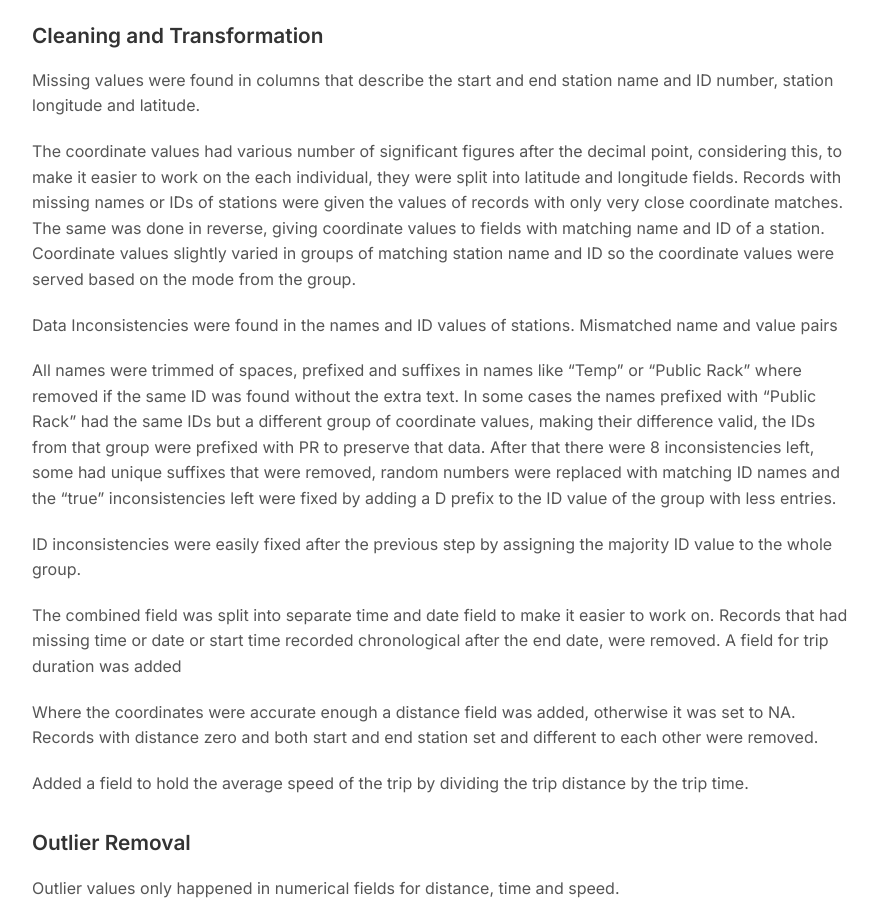
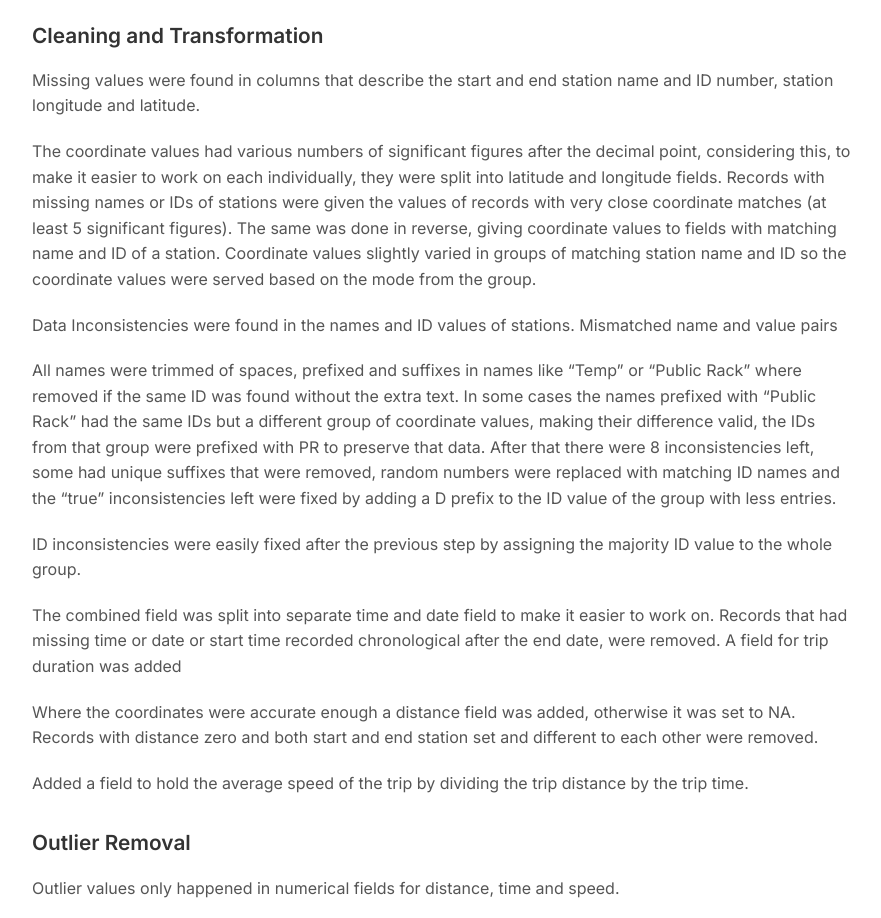
Before and after one commit to drpepper56/blog, a website built with Vite: page src/index.html in a window 1280 px wide. Shown: the part 2940-3858 px from the top of the page, without its empty margins (198-1079 px from the left). Built offline with nearby package versions, Linux system fonts and the light colour scheme.

Commit message:
website content update

```diff
--- a/src/index.html
+++ b/src/index.html
@@ -79,7 +79,7 @@
 
             <p class="post-subtitle">Cleaning and Transformation</p>
             <p>Missing values were found in columns that describe the start and end station name and ID number, station longitude and latitude.</p>
-            <p>The coordinate values had various number of significant figures after the decimal point, considering this, to make it easier to work on the each individual, they were split into latitude and longitude fields. Records with missing names or IDs of stations were given the values of records with only very close coordinate matches. The same was done in reverse, giving coordinate values to fields with matching name and ID of a station. Coordinate values slightly varied in groups of matching station name and ID so the coordinate values were served based on the mode from the group.
+            <p>The coordinate values had various numbers of significant figures after the decimal point, considering this, to make it easier to work on each individually, they were split into latitude and longitude fields. Records with missing names or IDs of stations were given the values of records with very close coordinate matches (at least 5 significant figures). The same was done in reverse, giving coordinate values to fields with matching name and ID of a station. Coordinate values slightly varied in groups of matching station name and ID so the coordinate values were served based on the mode from the group.
             </p>
             <p>Data Inconsistencies were found in the names and ID values of stations. Mismatched name and value pairs
             </p>
```
